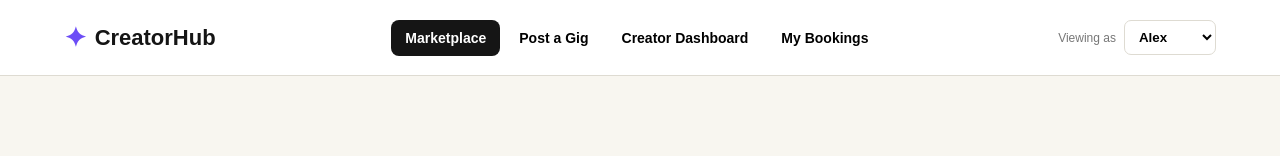
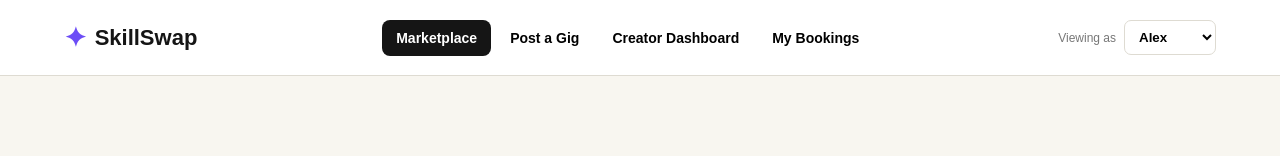
Before and after one commit to SuperCipher1337/SkillSwap, a plain HTML site: page index.html in a window 1280 px wide. Shown: the top 156 px of the page. Drawn offline with Linux system fonts and the light colour scheme.

Commit message:
Update index.html

```diff
--- a/index.html
+++ b/index.html
@@ -3,7 +3,7 @@
 <head>
     <meta charset="UTF-8">
     <meta name="viewport" content="width=device-width, initial-scale=1.0">
-    <title>CreatorHub — Find Talent. Book Skills.</title>
+    <title>SkillSwap — Find Talent. Book Skills.</title>
 
     <!-- IMPORTANT: style.css is in the same folder -->
     <link rel="stylesheet" href="style.css">
@@ -16,7 +16,7 @@
 
         <div class="logo">
             <span class="logo-mark">✦</span>
-            CreatorHub
+            SkillSwap
         </div>
 
         <div class="nav-links">
```
